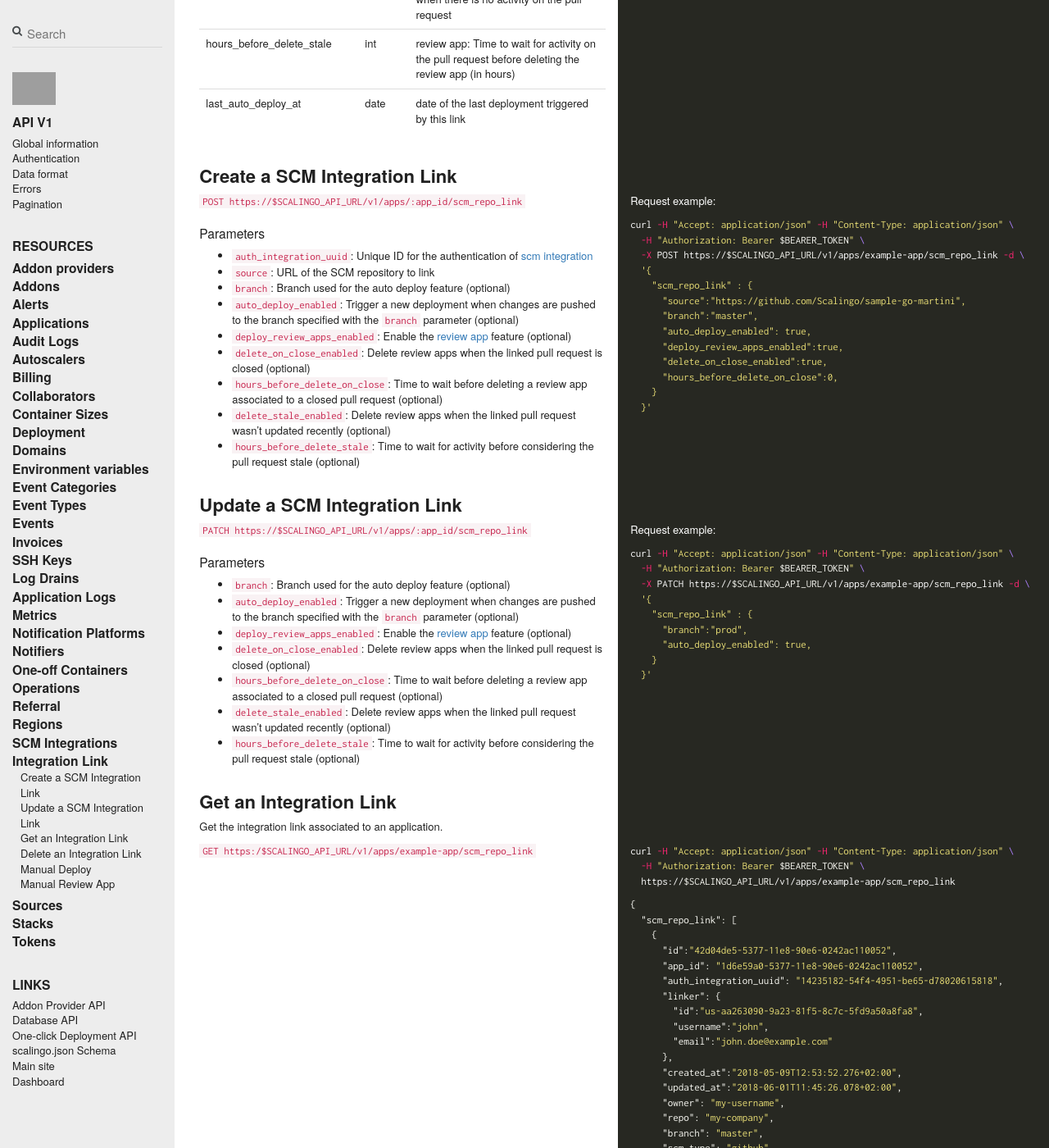
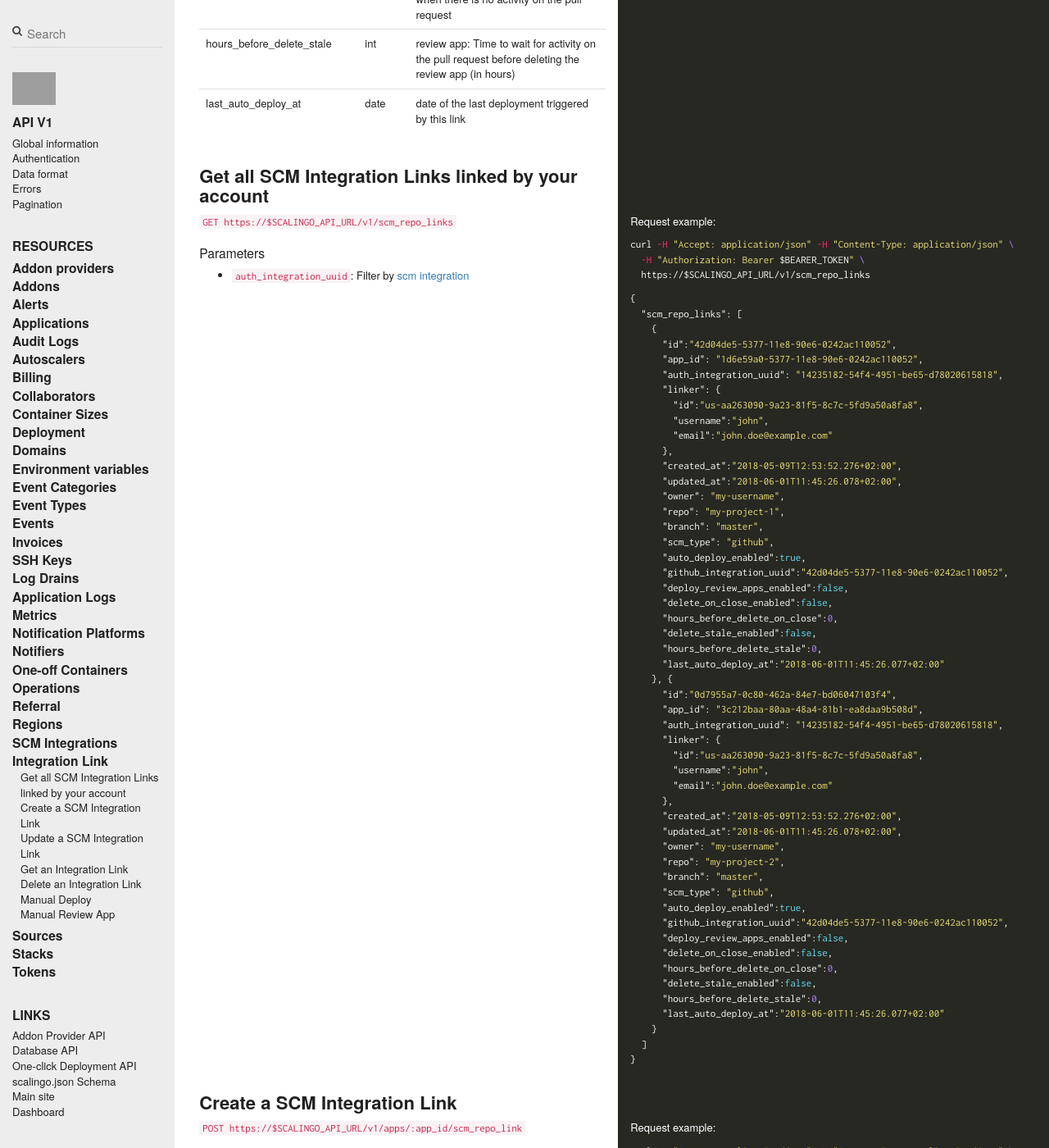
Before and after one commit to jdauphant/developers-documentation, a Jekyll site: the page built from _scalingo_api/scm_repo_link.md, in a window 1280 px wide and 1400 px high, scrolled down 795 px. Shown: the whole window at 82% size. Built offline with Jekyll 4.4.1, drawn with Linux system fonts in a browser that asks for light colours; nearby versions of some CDN libraries; comment, search, counter and statistics services are not loaded; grey boxes are pictures that could not be loaded.

Commit message:
Add documentation for GET /scm_repo_links
Related to https://github.com/Scalingo/api/pull/1782

````diff
--- a/_scalingo_api/scm_repo_link.md
+++ b/_scalingo_api/scm_repo_link.md
@@ -45,7 +45,7 @@ Example object:
   "linker": {
     "id":"us-aa263090-9a23-81f5-8c7c-5fd9a50a8fa8",
     "username":"john",
-    "email":"john.doe@example.com",
+    "email":"john.doe@example.com"
   },
   "created_at": "2018-05-09T12:52:49.985+02:00",
   "updated_at": "2019-08-08T17:42:03.386+02:00",
@@ -60,6 +60,82 @@ Example object:
   "delete_stale_enabled": false,
   "hours_before_delete_stale": 0,
   "last_auto_deploy_at":"2019-08-30T17:42:03.385+02:00"
+}
+```
+
+--- row ---
+
+## Get all SCM Integration Links linked by your account
+
+--- row ---
+
+`GET https://$SCALINGO_API_URL/v1/scm_repo_links`
+
+### Parameters
+
+* `auth_integration_uuid`: Filter by [scm integration](./scm_integrations.md)
+
+||| col |||
+
+Request example:
+
+```bash
+curl -H "Accept: application/json" -H "Content-Type: application/json" \
+  -H "Authorization: Bearer $BEARER_TOKEN" \
+  https://$SCALINGO_API_URL/v1/scm_repo_links
+```
+
+```json
+{
+  "scm_repo_links": [
+    {
+      "id":"42d04de5-5377-11e8-90e6-0242ac110052",
+      "app_id": "1d6e59a0-5377-11e8-90e6-0242ac110052",
+      "auth_integration_uuid": "14235182-54f4-4951-be65-d78020615818",
+      "linker": {
+        "id":"us-aa263090-9a23-81f5-8c7c-5fd9a50a8fa8",
+        "username":"john",
+        "email":"john.doe@example.com"
+      },
+      "created_at":"2018-05-09T12:53:52.276+02:00",
+      "updated_at":"2018-06-01T11:45:26.078+02:00",
+      "owner": "my-username",
+      "repo": "my-project-1",
+      "branch": "master",
+      "scm_type": "github",
+      "auto_deploy_enabled":true,
+      "github_integration_uuid":"42d04de5-5377-11e8-90e6-0242ac110052",
+      "deploy_review_apps_enabled":false,
+      "delete_on_close_enabled":false,
+      "hours_before_delete_on_close":0,
+      "delete_stale_enabled":false,
+      "hours_before_delete_stale":0,
+      "last_auto_deploy_at":"2018-06-01T11:45:26.077+02:00"
+    }, {
+      "id":"0d7955a7-0c80-462a-84e7-bd06047103f4",
+      "app_id": "3c212baa-80aa-48a4-81b1-ea8daa9b508d",
+      "auth_integration_uuid": "14235182-54f4-4951-be65-d78020615818",
+      "linker": {
+        "id":"us-aa263090-9a23-81f5-8c7c-5fd9a50a8fa8",
+        "username":"john",
+        "email":"john.doe@example.com"
+      },
+      "created_at":"2018-05-09T12:53:52.276+02:00",
+      "updated_at":"2018-06-01T11:45:26.078+02:00",
+      "owner": "my-username",
+      "repo": "my-project-2",
+      "branch": "master",
+      "scm_type": "github",
+      "auto_deploy_enabled":true,
+      "github_integration_uuid":"42d04de5-5377-11e8-90e6-0242ac110052",
+      "deploy_review_apps_enabled":false,
+      "delete_on_close_enabled":false,
+      "hours_before_delete_on_close":0,
+      "delete_stale_enabled":false,
+      "hours_before_delete_stale":0,
+      "last_auto_deploy_at":"2018-06-01T11:45:26.077+02:00"
+    }
+  ]
 }
 ```
 
@@ -166,34 +242,33 @@ curl -H "Accept: application/json" -H "Content-Type: application/json" \
   -H "Authorization: Bearer $BEARER_TOKEN" \
   https://$SCALINGO_API_URL/v1/apps/example-app/scm_repo_link
 ```
+
 ```json
 {
-  "scm_repo_link": [
-    {
-      "id":"42d04de5-5377-11e8-90e6-0242ac110052",
-      "app_id": "1d6e59a0-5377-11e8-90e6-0242ac110052",
-      "auth_integration_uuid": "14235182-54f4-4951-be65-d78020615818",
-      "linker": {
-        "id":"us-aa263090-9a23-81f5-8c7c-5fd9a50a8fa8",
-        "username":"john",
-        "email":"john.doe@example.com"
-      },
-      "created_at":"2018-05-09T12:53:52.276+02:00",
-      "updated_at":"2018-06-01T11:45:26.078+02:00",
-      "owner": "my-username",
-      "repo": "my-company",
-      "branch": "master",
-      "scm_type": "github",
-      "auto_deploy_enabled":true,
-      "github_integration_uuid":"42d04de5-5377-11e8-90e6-0242ac110052",
-      "deploy_review_apps_enabled":false,
-      "delete_on_close_enabled":false,
-      "hours_before_delete_on_close":0,
-      "delete_stale_enabled":false,
-      "hours_before_delete_stale":0,
-      "last_auto_deploy_at":"2018-06-01T11:45:26.077+02:00"
-    }
-  ]
+  "scm_repo_link": {
+    "id":"42d04de5-5377-11e8-90e6-0242ac110052",
+    "app_id": "1d6e59a0-5377-11e8-90e6-0242ac110052",
+    "auth_integration_uuid": "14235182-54f4-4951-be65-d78020615818",
+    "linker": {
+      "id":"us-aa263090-9a23-81f5-8c7c-5fd9a50a8fa8",
+      "username":"john",
+      "email":"john.doe@example.com"
+    },
+    "created_at":"2018-05-09T12:53:52.276+02:00",
+    "updated_at":"2018-06-01T11:45:26.078+02:00",
+    "owner": "my-username",
+    "repo": "my-company",
+    "branch": "master",
+    "scm_type": "github",
+    "auto_deploy_enabled":true,
+    "github_integration_uuid":"42d04de5-5377-11e8-90e6-0242ac110052",
+    "deploy_review_apps_enabled":false,
+    "delete_on_close_enabled":false,
+    "hours_before_delete_on_close":0,
+    "delete_stale_enabled":false,
+    "hours_before_delete_stale":0,
+    "last_auto_deploy_at":"2018-06-01T11:45:26.077+02:00"
+  }
 }
 ```
 
````
